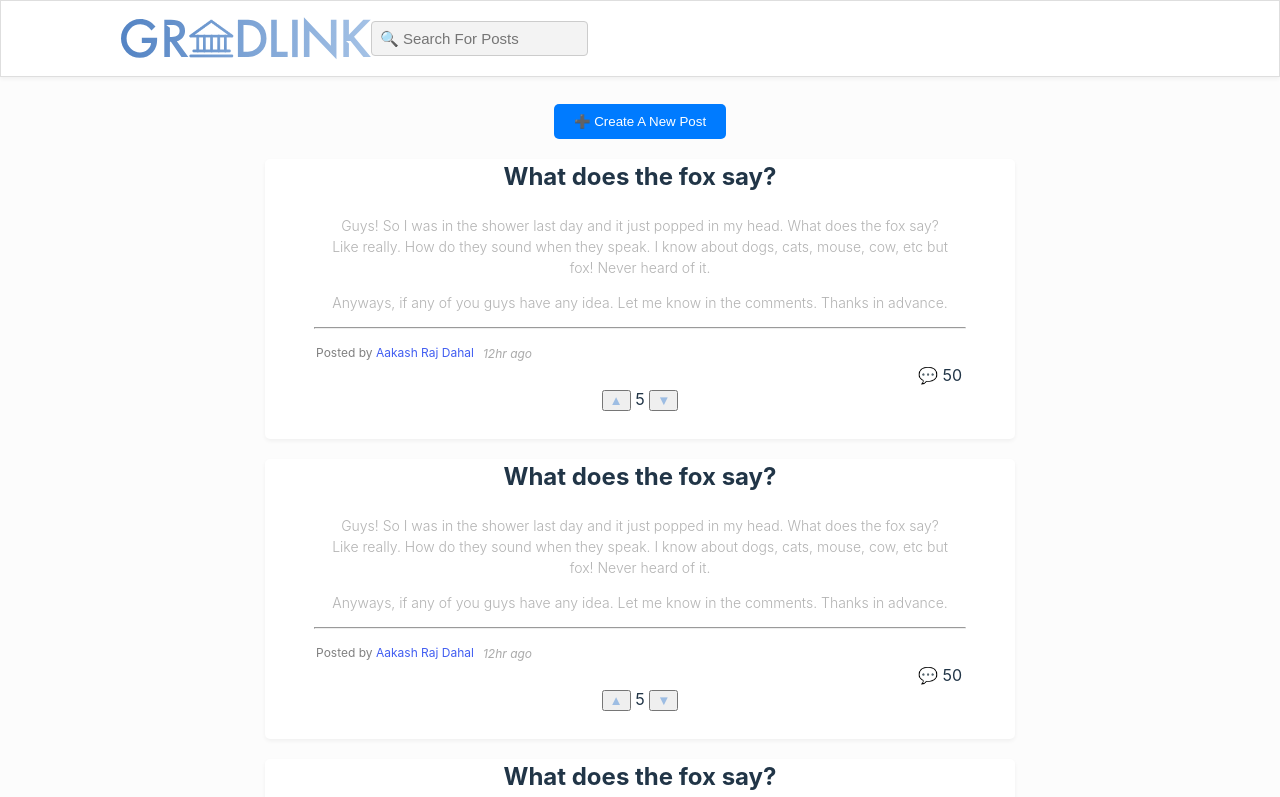
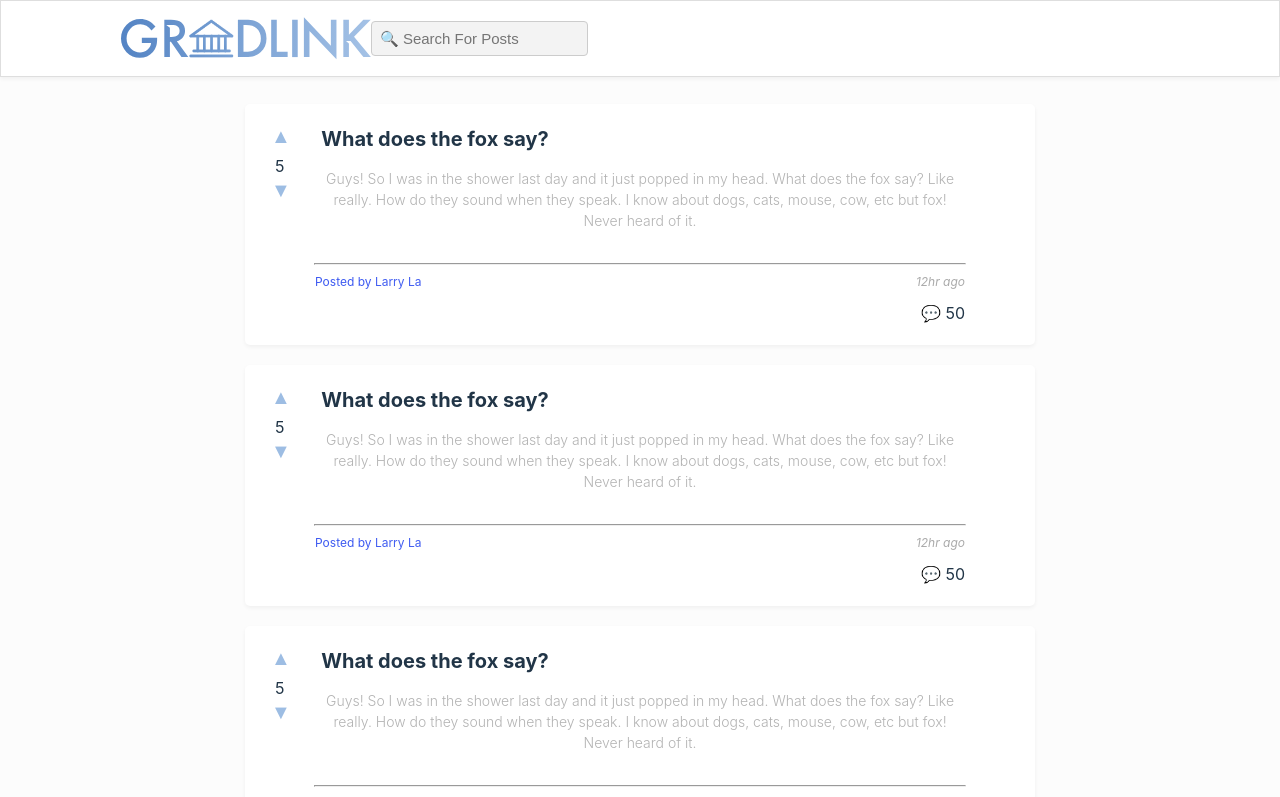
Before and after one commit to larrylaa/GradLink-Forums, a React (Vite) app in the folder GradLink Forums/: page / in a window 1280 px wide. Shown: the top 797 px of the page. Built offline with nearby package versions, Linux system fonts and the light colour scheme.

Commit message:
feat: cards css

```diff
--- a/GradLink Forums/src/App.jsx
+++ b/GradLink Forums/src/App.jsx
@@ -14,7 +14,7 @@ function App() {
           <br></br>
           <br></br>
           <br></br>
-          <button className="createPost">➕  Create A New Post</button>
+          {/* <button className="createPost">➕  Create A New Post</button> */}
           <Postcards></Postcards>
           <Postcards></Postcards>
           <Postcards></Postcards>
--- a/GradLink Forums/src/components/postcard.css
+++ b/GradLink Forums/src/components/postcard.css
@@ -3,15 +3,55 @@
   border-radius: 5px;
   box-shadow: 0 2px 4px rgba(0, 0, 0, 0.05);
   width: 750px;
-    height: 280px;
+  padding: 20px;
+  margin-bottom: 20px;
+  display: flex;
+  flex-direction: column;
+}
+
+.vote-buttons {
+  position: absolute;
+  display: flex;
+  flex-direction: column;
+  align-items: flex-start;
+  margin-bottom: 10px;
+  max-width: 32px;
+}
+
+.vote-button {
+  color: #9DBDE3;
+  border: none;
+  background: none;
+  cursor: pointer;
+  font-size: 20px;
+  margin-bottom: 5px;
+}
+
+.votes {
+  margin-left: 10px;
+}
+
+.body {
+  width: 650px;
+  margin-bottom: 10px;
+  margin-left: 50px;
+  font-weight: 300;
+  font-size: 14px;
+  color: #B3B3B3;
+}
+
+.user-info {
+  width: 650px;
+  display: flex;
+  justify-content: space-between;
+  align-items: center;
+  margin-bottom: 10px;
+  margin-left: 50px;
 }
 
 .username {
   font-weight: 400;
-    margin-bottom: 5px;
   font-size: 12px;
-    margin-right: 490px;
-    margin-top: 15px;
   color: #3D5AF1;
 }
 
@@ -19,24 +59,20 @@
   font-style: italic;
   color: #aaa;
   font-size: 12px;
-    margin-right: 265px;
-    margin-top: -22px;
-  }
-
-  .body {
-    margin-left: auto;
-    margin-right: auto;
-    max-width: 625px;
-    font-weight: 300;
-    font-size: 14px;
-    color: #B3B3B3;
 }
 
 .comments {
-    margin-left: 600px;
+  align-self: flex-end;
+  margin-right: 50px;
 }
 
-hr {
+.title {
+  font-weight: bold;
+  font-size: 20px;
+  padding-right: 410px;
+}
+
+.line {
 width: 650px;
 color: #E6E6E6;
 }
--- a/GradLink Forums/src/components/postcards.jsx
+++ b/GradLink Forums/src/components/postcards.jsx
@@ -2,33 +2,30 @@ import './postcard.css';
 
 const Postcards = () => {
     return (
-        <>
-            <div className="postcard-container">
+        <div className="postcard-container">
 
-                <div className="title">
-                    <h2>What does the fox say?</h2>
-                </div>
+            <div className="title">What does the fox say?</div>
 
-                <div className="body">
-                    <p>Guys! So I was in the shower last day and it just popped in my head. What does the fox say? Like really. How do they sound when they speak. I know about dogs, cats, mouse, cow, etc but fox! Never heard of it.</p>
-                    <p>Anyways, if any of you guys have any idea. Let me know in the comments. Thanks in advance.</p>
-                </div>
-                <hr></hr>
+            <div className="vote-buttons">
+                <button className="vote-button">&#9650;</button>
+                <h10 className="votes"> 5</h10>
+                <button className="vote-button">&#9660;</button>
+            </div>
 
-                <div className="username">
-                    <span style={{ color: "grey" }}>Posted by </span>
-                    <span style={{ color: "#425EF1" }}>Aakash Raj Dahal</span>
-                </div>
+            <div className="body">
+                <p> Guys! So I was in the shower last day and it just popped in my head. What does the fox say? Like really. How do they sound when they speak. I know about dogs, cats, mouse, cow, etc but fox! Never heard of it.</p>
+            </div>
 
+            <hr className="line"></hr>
+
+            <div className="user-info">
+                <div className="username">Posted by <span style={{ color: "#425EF1" }}>Larry La</span></div>
                 <div className="timestamp">12hr ago</div>
-                <div className="comments">💬 50</div>
+            </div>
 
-                <button style={{ color: "#9DBDE3" }}>&#9650;</button>
-                <h10> 5 </h10>
-                <button style={{ color: "#9DBDE3" }}>&#9660;</button>
+            <div className="comments">💬 50</div>
 
-            </div>
-        </>
+        </div>
     );
 };
 
```
Lines whose indentation alone changed are shown as unchanged.
